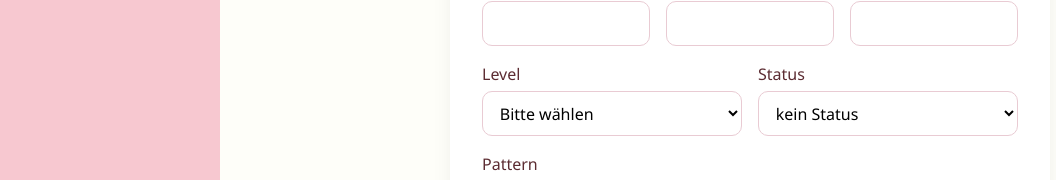
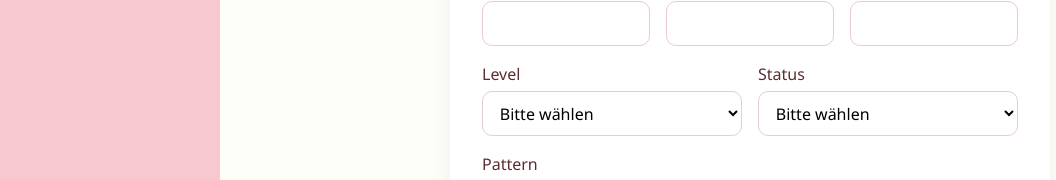
Before and after one commit to vijaysan7/MyProject_Crochet, a SvelteKit app: page /crochet/create in a window 1280 px wide. Shown: the part 332-512 px from the top of the page, without its empty margins (0-1056 px from the left). Built offline with nearby package versions, Linux system fonts and the light colour scheme.

Commit message:
kommentar anpassung und word datei anpassung

```diff
--- a/src/routes/crochet/+page.server.js
+++ b/src/routes/crochet/+page.server.js
@@ -2,6 +2,6 @@ import db from "$lib/db.js";
 
 export async function load() {
 const all = await db.getCrochets();
-  const project = all.filter(crochet => crochet.status && crochet.status !== "offen"); // Nur mit Status
+  const project = all.filter(crochet => crochet.status && crochet.status !== "offen");
   return { project };
 }
--- a/src/routes/crochet/create/+page.svelte
+++ b/src/routes/crochet/create/+page.svelte
@@ -58,7 +58,7 @@
       <div style="flex: 1;">
         <label for="status">Status</label>
         <select id="status" name="status">
-          <option value="">kein Status</option>
+          <option value="">Bitte wählen</option>
           <option value="offen">offen</option>
           <option value="in Arbeit">in Arbeit</option>
           <option value="abgeschlossen">abgeschlossen</option>
--- a/src/routes/crochet/inspo/+page.server.js
+++ b/src/routes/crochet/inspo/+page.server.js
@@ -2,13 +2,14 @@ import db from "$lib/db.js";
 import { ObjectId } from "mongodb";
 import { redirect } from "@sveltejs/kit";
 
+// Nur Projekte mit Status offen anzeigen
 export async function load() {
-  // Nur Projekte ohne Status anzeigen
   const all = await db.getCrochets();
   const inspo = all.filter(crochet => crochet.status === "offen");
   return { inspo };
 }
 
+//zu myProjects hinzufügen
 export const actions = {
   addToCollection: async ({ request }) => {
     const data = await request.formData();
```
Also changed, not shown: 1 other file (tests, documents, lock files or other folders).
